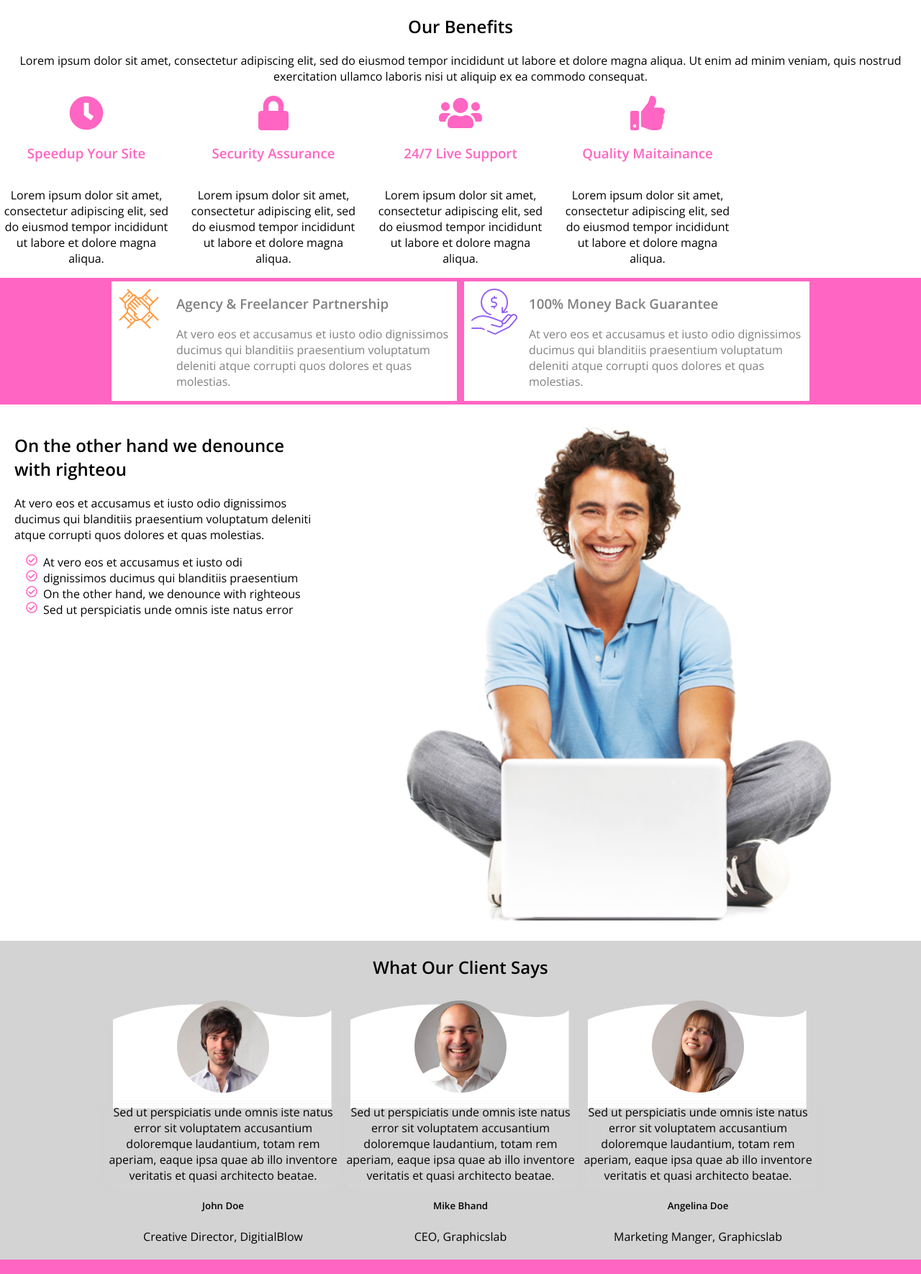
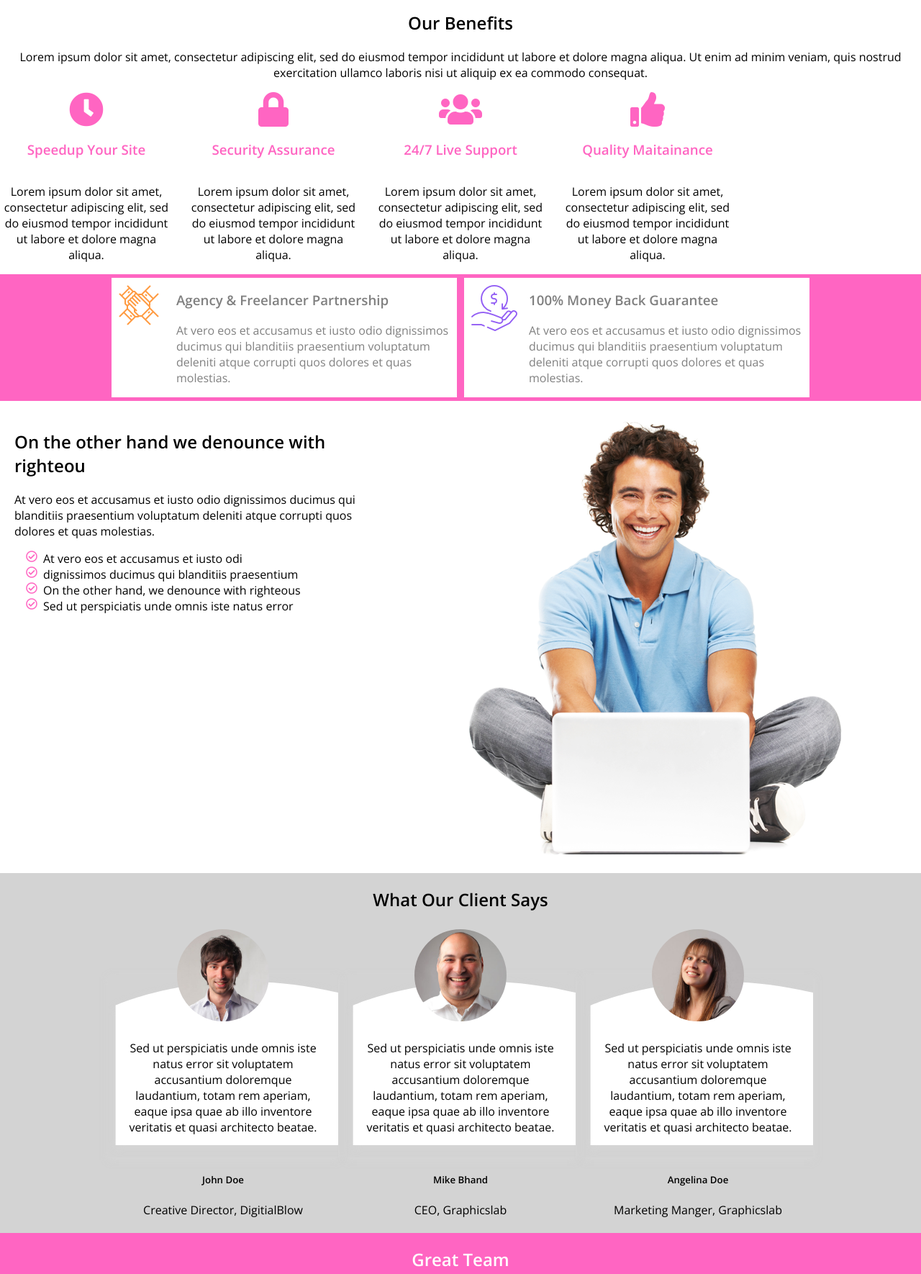
Before and after one commit to MikeGratsas/bit, a PHP site: page /soran/ in a window 1280 px wide. Shown: the part 348-2118 px from the top of the page at 72% size. Run offline with PHP 8.4, Linux system fonts and the light colour scheme; some libraries are stand-ins or nearby versions.

Commit message:
client background

```diff
--- a/soran/index.html
+++ b/soran/index.html
@@ -42,16 +42,13 @@
                 </form>
                 <ul class="menu">
                     <li>
-                        <a id="facebook" class="circle button bordered facebook-bg" href="#facebook" title="Facebook">
-                        </a>
+                        <a id="facebook" class="circle button bordered facebook-bg" href="#facebook" title="Facebook">&nbsp;</a>
                     </li>
                     <li>
-                        <a id="twitter" class="circle button bordered twitter-bg" href="#twitter" title="Twitter">
-                        </a>
+                        <a id="twitter" class="circle button bordered twitter-bg" href="#twitter" title="Twitter">&nbsp;</a>
                     </li>
                     <li>
-                        <a id="linkedin" class="circle button bordered linkedin-bg" href="#linkedin" title="LinkedIn">
-                        </a>
+                        <a id="linkedin" class="circle button bordered linkedin-bg" href="#linkedin" title="LinkedIn">&nbsp;</a>
                     </li>
                 </ul>
             </section>
@@ -122,9 +119,9 @@
                 <h2>What Our Client Says</h2>
                 <div class="clients">
                     <div class="client">
-                        <div class="client-card client-bg">
-                            <div class="circle portrait3-bg"></div>
-                            <p class="shadowed">Sed ut perspiciatis unde omnis iste natus error sit voluptatem accusantium doloremque laudantium, totam rem aperiam, eaque ipsa quae ab illo inventore veritatis et quasi architecto beatae.</p>
+                        <div class="client-card client-bg shadowed">
+                            <img class="circle" src="images/portrait3.png" alt="John Doe" />
+                            <p>Sed ut perspiciatis unde omnis iste natus error sit voluptatem accusantium doloremque laudantium, totam rem aperiam, eaque ipsa quae ab illo inventore veritatis et quasi architecto beatae.</p>
                         </div>
                         <div class="client-heading">
                             <h5 class="client-name">John Doe</h5>
@@ -132,9 +129,9 @@
                         </div>
                     </div>
                     <div class="client">
-                        <div class="client-card client-bg">
-                            <div class="circle portrait1-bg"></div>
-                            <p class="shadowed">Sed ut perspiciatis unde omnis iste natus error sit voluptatem accusantium doloremque laudantium, totam rem aperiam, eaque ipsa quae ab illo inventore veritatis et quasi architecto beatae.</p>
+                        <div class="client-card client-bg shadowed">
+                            <img class="circle" src="images/portrait1.png" alt="Mike Bhand" />
+                            <p>Sed ut perspiciatis unde omnis iste natus error sit voluptatem accusantium doloremque laudantium, totam rem aperiam, eaque ipsa quae ab illo inventore veritatis et quasi architecto beatae.</p>
                         </div>
                         <div class="client-heading">
                             <h5 class="client-name">Mike Bhand</h5>
@@ -142,9 +139,9 @@
                         </div>
                     </div>
                         <div class="client">
-                            <div class="client-card client-bg">
-                                <div class="circle portrait4-bg"></div>
-                                <p class="shadowed">Sed ut perspiciatis unde omnis iste natus error sit voluptatem accusantium doloremque laudantium, totam rem aperiam, eaque ipsa quae ab illo inventore veritatis et quasi architecto beatae.</p>
+                            <div class="client-card client-bg shadowed">
+                                <img class="circle" src="images/portrait4.png" alt="Angelina Doe" />
+                                <p>Sed ut perspiciatis unde omnis iste natus error sit voluptatem accusantium doloremque laudantium, totam rem aperiam, eaque ipsa quae ab illo inventore veritatis et quasi architecto beatae.</p>
                             </div>
                             <div class="client-heading">
                                 <h5 class="client-name">Angelina Doe</h5>
--- a/soran/styles/style.css
+++ b/soran/styles/style.css
@@ -222,10 +222,15 @@ body {
     margin: 5px;
 }
 
-    .client .circle {
+.client-card {
+    margin-top: 5vw;
+    padding: 0 20px 15px 20px;
+}
+
+    .client-card .circle {
         width: 10vw;
         height: 10vw;
-        margin: 5px auto;
+        margin: -5vw auto 5px auto;
         overflow: hidden;
     }
 
@@ -294,10 +299,10 @@ body {
 }
 
 #show {
-    flex: 1 1 718px;
+    display: block;
+    max-width: 100%;
+    flex: 0 1 718px;
     align-self: center;
-    max-width: 100%;
-    max-height: 100%;
 }
 
 .portrait {
@@ -308,7 +313,7 @@ body {
     background-image: url('../images/client.svg');
     background-position: left top;
     background-repeat: no-repeat;
-    background-size: contain;
+    background-size: cover;
 }
 
 .team-bg {
```
